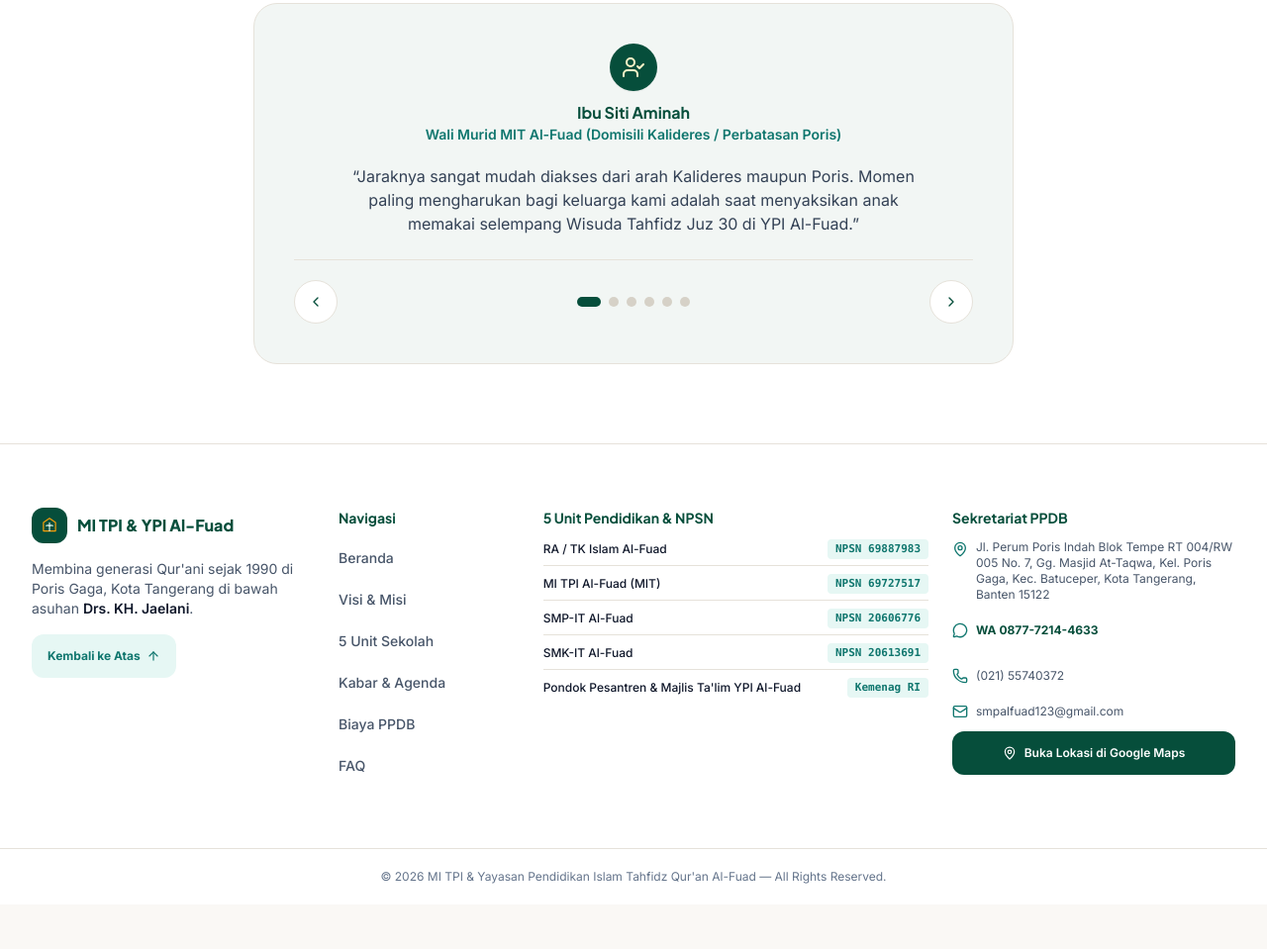
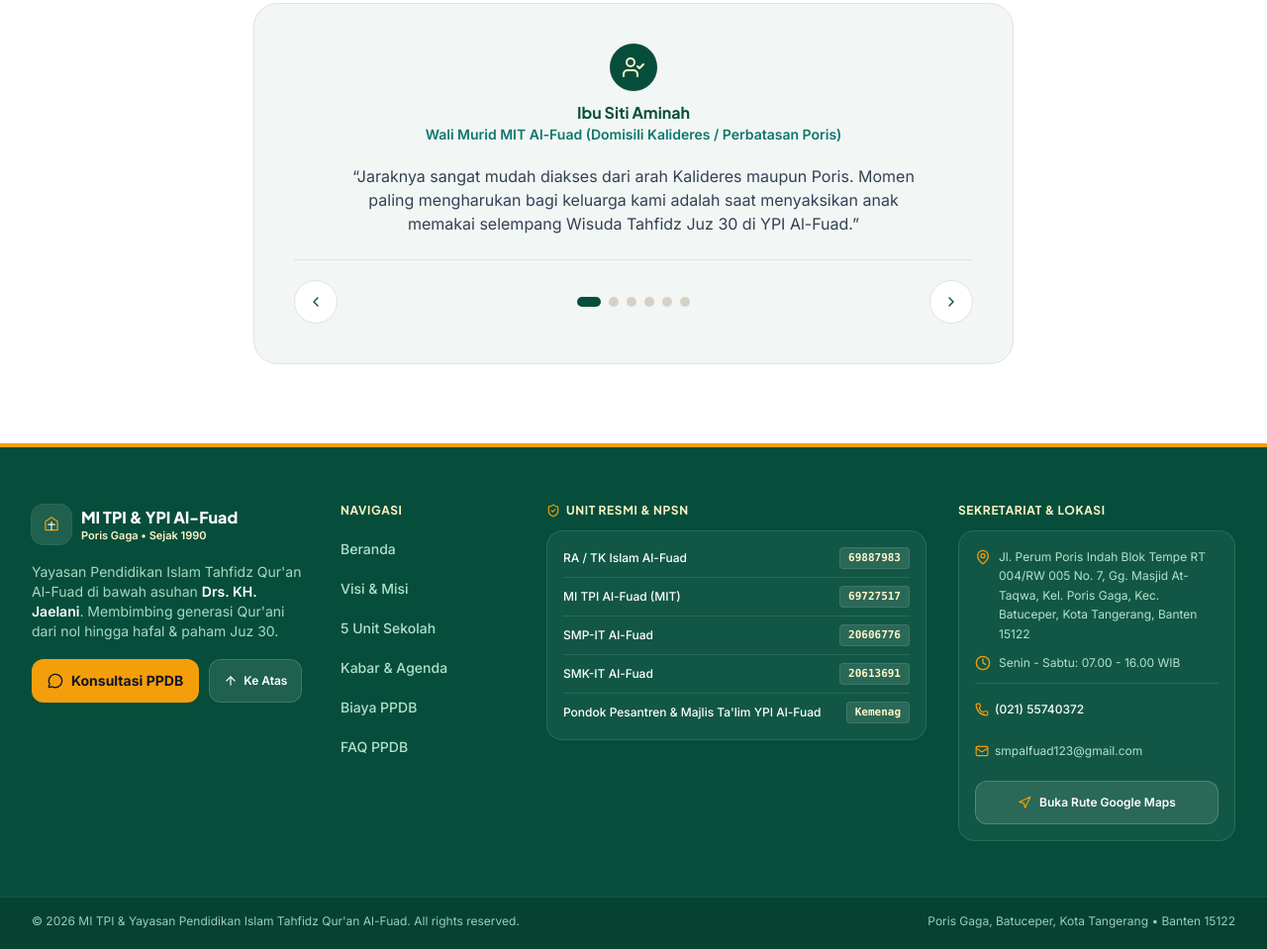
Before and after one commit to abimanyusetiadjie/MI-Al_Fuad, an Astro site: page / in a window 1280 px wide. Shown: the part 6504-7463 px from the top of the page at 99% size. Before the commit the page ends 7418 px from the top, so only its background shows below. Built offline with nearby package versions, Linux system fonts and the light colour scheme; Astro itself is replaced by a stand-in of ours.

Commit message:
refactor(footer): replace white footer with precision 12-col Deep Forest Emerald footer

```diff
--- a/src/components/layout/Footer.astro
+++ b/src/components/layout/Footer.astro
@@ -1,5 +1,5 @@
 ---
-import { ArrowUp, Mail, MapPin, MessageCircle, Phone } from 'lucide-astro';
+import { ArrowUp, Clock, Mail, MapPin, MessageCircle, Navigation, Phone, ShieldCheck } from 'lucide-astro';
 import { SITE_CONFIG } from '@/data/siteConfig';
 import { buildQuickWhatsAppUrl } from '@/utils/whatsapp';
 
@@ -14,19 +14,20 @@ const navLinks = [
   { label: '5 Unit Sekolah', href: `${prefix}#jenjang` },
   { label: 'Kabar & Agenda', href: `${prefix}#kabar` },
   { label: 'Biaya PPDB', href: `${prefix}#biaya-ppdb` },
-  { label: 'FAQ', href: `${prefix}#faq` },
+  { label: 'FAQ PPDB', href: `${prefix}#faq` },
 ] as const;
 ---
 
-<!-- Clean White Footer (100% Centered Single-Column di Mobile persis Mutiara Bangsa, 4-Kolom di Desktop) -->
-<footer id="kontak" class="bg-white border-t border-line-subtle mt-auto text-ink-body">
-  <div class="mx-auto max-w-[1280px] px-4 sm:px-6 lg:px-8 py-12 md:py-16">
-    <div class="grid grid-cols-12 gap-y-10 md:gap-y-8 md:gap-x-6 items-start">
-      <!-- Kolom 1: Logo + Editorial Summary + Back to Top Pill -->
-      <div class="col-span-12 md:col-span-6 lg:col-span-3 flex flex-col items-center md:items-start text-center md:text-left space-y-4">
-        <a href="#top" class="inline-flex items-center gap-2.5">
+<!-- Editorial Deep Emerald Footer (Grid 12-Kolom Presisi di Mobile & Desktop) -->
+<footer id="kontak" class="bg-primary-dark text-emerald-50 border-t-4 border-gold mt-auto">
+  <div class="mx-auto max-w-[1280px] px-4 sm:px-6 lg:px-8 py-10 md:py-14">
+    <div class="grid grid-cols-12 gap-y-8 gap-x-4 sm:gap-x-6 lg:gap-x-8 items-start">
+      <!-- Kolom 1 (Desktop 3 Col, Mobile Full): Brand Identity + Quick Action -->
+      <div class="col-span-12 lg:col-span-3 space-y-4">
+        <div class="flex items-start justify-between gap-3">
+          <a href="#top" class="inline-flex items-center gap-2.5 min-h-[44px]">
             <span
-            class="flex h-9 w-9 shrink-0 items-center justify-center rounded-xl bg-primary-dark text-gold"
+              class="flex h-10 w-10 shrink-0 items-center justify-center rounded-xl bg-white/10 text-gold ring-1 ring-white/15"
               aria-hidden="true"
             >
               <svg viewBox="0 0 36 36" class="h-5 w-5" fill="none" xmlns="http://www.w3.org/2000/svg">
@@ -34,37 +35,65 @@ const navLinks = [
                 <path d="M18 13V28M12 18.5C14.2 17.3 16.3 17.5 18 19C19.7 17.5 21.8 17.3 24 18.5" stroke="#ECFDF5" stroke-width="2" stroke-linecap="round" />
               </svg>
             </span>
-          <span class="font-heading text-base font-extrabold text-primary-dark">
+            <span class="flex flex-col leading-tight">
+              <span class="font-heading text-base font-extrabold text-white">
                 MI TPI &amp; YPI Al-Fuad
+              </span>
+              <span class="text-[11px] font-semibold text-gold-light">
+                Poris Gaga &bull; Sejak {SITE_CONFIG.foundedYear}
+              </span>
             </span>
           </a>
 
-        <p class="max-w-xs text-xs sm:text-sm text-ink-body leading-relaxed">
-          Membina generasi Qur'ani sejak {SITE_CONFIG.foundedYear} di Poris Gaga, Kota Tangerang di bawah asuhan{' '}
-          <strong class="font-semibold text-ink-heading">{SITE_CONFIG.chairman}</strong>.
+          <!-- Tombol Back to Top Ringkas di Kanan Atas Mobile -->
+          <a
+            href="#top"
+            aria-label="Kembali ke atas halaman"
+            class="lg:hidden inline-flex items-center gap-1 min-h-[40px] rounded-xl bg-white/10 hover:bg-white/20 px-3 py-1.5 text-xs font-semibold text-white border border-white/15 transition-colors shrink-0"
+          >
+            <span>Atas</span>
+            <ArrowUp class="h-3.5 w-3.5" aria-hidden="true" />
+          </a>
+        </div>
+
+        <p class="text-xs sm:text-sm text-emerald-100/80 leading-relaxed">
+          {SITE_CONFIG.foundationName} di bawah asuhan{' '}
+          <strong class="font-semibold text-white">{SITE_CONFIG.chairman}</strong>. Membimbing generasi Qur'ani dari nol hingga hafal &amp; paham Juz 30.
         </p>
+
+        <div class="flex flex-wrap items-center gap-2.5 pt-0.5">
+          <a
+            href={quickWaUrl}
+            target="_blank"
+            rel="noopener noreferrer"
+            class="inline-flex items-center gap-2 min-h-[44px] rounded-xl bg-gold hover:bg-gold-hover px-4 py-2 text-xs sm:text-sm font-bold text-ink-heading shadow-sm transition-colors"
+          >
+            <MessageCircle class="h-4 w-4 shrink-0" aria-hidden="true" />
+            <span>Konsultasi PPDB</span>
+          </a>
 
           <a
             href="#top"
-          class="inline-flex items-center gap-1.5 min-h-[44px] rounded-xl bg-accent-surface hover:bg-emerald-100 px-4 py-2 text-xs font-bold text-accent transition-colors"
+            class="hidden lg:inline-flex items-center gap-1.5 min-h-[44px] rounded-xl bg-white/10 hover:bg-white/20 px-3.5 py-2 text-xs font-semibold text-white border border-white/15 transition-colors"
           >
-          <span>Kembali ke Atas</span>
             <ArrowUp class="h-3.5 w-3.5 shrink-0" aria-hidden="true" />
+            <span>Ke Atas</span>
           </a>
         </div>
+      </div>
 
-      <!-- Kolom 2: Navigasi Cepat -->
-      <div class="col-span-12 md:col-span-3 lg:col-span-2 flex flex-col items-center md:items-start text-center md:text-left space-y-3">
-        <h3 class="font-heading text-sm font-bold text-primary-dark">
+      <!-- Kolom 2 (Mobile Full 2-Kolom Kompak, Desktop 2 Col): Navigasi Ringkas -->
+      <div class="col-span-12 sm:col-span-4 lg:col-span-2 space-y-2.5 sm:space-y-3">
+        <h3 class="font-heading text-xs font-bold uppercase tracking-wider text-gold-light">
           Navigasi
         </h3>
-        <ul class="space-y-1 text-xs sm:text-sm">
+        <ul class="grid grid-cols-2 sm:grid-cols-1 gap-x-4 gap-y-0.5 text-xs sm:text-sm">
           {
             navLinks.map((item) => (
               <li>
                 <a
                   href={item.href}
-                  class="inline-flex items-center min-h-[38px] text-ink-body hover:text-accent font-medium transition-colors"
+                  class="inline-flex items-center min-h-[38px] text-emerald-100/85 hover:text-gold-light font-medium transition-colors"
                 >
                   {item.label}
                 </a>
@@ -74,74 +103,84 @@ const navLinks = [
         </ul>
       </div>
 
-      <!-- Kolom 3: Daftar 5 Unit & NPSN Resmi -->
-      <div class="col-span-12 md:col-span-3 lg:col-span-4 flex flex-col items-center md:items-stretch text-center md:text-left space-y-3">
-        <h3 class="font-heading text-sm font-bold text-primary-dark">
-          5 Unit Pendidikan &amp; NPSN
+      <!-- Kolom 3 (Mobile Full Width agar Nama Unit Tidak Terpotong, Desktop 4 Col): Daftar Resmi 5 Unit & NPSN -->
+      <div class="col-span-12 sm:col-span-8 lg:col-span-4 space-y-3">
+        <h3 class="font-heading text-xs font-bold uppercase tracking-wider text-gold-light flex items-center gap-1.5">
+          <ShieldCheck class="h-3.5 w-3.5 text-gold shrink-0" aria-hidden="true" />
+          <span>Unit Resmi &amp; NPSN</span>
         </h3>
-        <ul class="w-full max-w-xs md:max-w-none space-y-2 text-xs">
+        <div class="rounded-2xl bg-white/5 border border-white/10 p-3.5 sm:p-4">
+          <ul class="divide-y divide-white/10 text-xs">
             {
               SITE_CONFIG.units.map((unit) => (
-              <li class="flex flex-col md:flex-row items-center justify-between gap-1 md:gap-2 pb-2 md:pb-1.5 border-b border-line-subtle last:border-b-0 last:pb-0">
-                <span class="font-medium text-ink-heading">{unit.name}</span>
-                <span class="shrink-0 font-mono text-[11px] font-bold text-accent bg-accent-surface px-2 py-0.5 rounded">
-                  {unit.npsn === 'Terdaftar Kemenag' ? 'Kemenag RI' : `NPSN ${unit.npsn}`}
+                <li class="py-2 first:pt-0 last:pb-0 flex items-center justify-between gap-2.5">
+                  <span class="font-medium text-white leading-snug">{unit.name}</span>
+                  <span class="shrink-0 font-mono text-[11px] font-bold text-gold-light bg-white/10 px-2 py-0.5 rounded border border-white/10">
+                    {unit.npsn === 'Terdaftar Kemenag' ? 'Kemenag' : unit.npsn}
                   </span>
                 </li>
               ))
             }
           </ul>
         </div>
+      </div>
 
-      <!-- Kolom 4: Alamat & Kontak Sekretariat -->
-      <div class="col-span-12 md:col-span-6 lg:col-span-3 flex flex-col items-center md:items-start text-center md:text-left space-y-3">
-        <h3 class="font-heading text-sm font-bold text-primary-dark">
-          Sekretariat PPDB
+      <!-- Kolom 4 (Desktop 3 Col, Mobile Full): Kartu Sekretariat & Peta Lokasi -->
+      <div class="col-span-12 lg:col-span-3 space-y-3">
+        <h3 class="font-heading text-xs font-bold uppercase tracking-wider text-gold-light">
+          Sekretariat &amp; Lokasi
         </h3>
-        <address class="not-italic space-y-2.5 text-xs text-ink-body flex flex-col items-center md:items-start">
-          <p class="max-w-xs flex flex-col md:flex-row items-center md:items-start gap-1 md:gap-2">
-            <MapPin class="h-4 w-4 text-accent shrink-0 md:mt-0.5" aria-hidden="true" />
+        <div class="rounded-2xl bg-white/5 border border-white/10 p-4 space-y-3 text-xs text-emerald-100/85">
+          <p class="flex items-start gap-2 leading-relaxed">
+            <MapPin class="h-4 w-4 text-gold shrink-0 mt-0.5" aria-hidden="true" />
             <span>{SITE_CONFIG.address.fullAddress}</span>
           </p>
+
           <p class="flex items-center gap-2">
-            <MessageCircle class="h-4 w-4 text-accent shrink-0" aria-hidden="true" />
+            <Clock class="h-4 w-4 text-gold shrink-0" aria-hidden="true" />
+            <span>{SITE_CONFIG.contact.operatingHours}</span>
+          </p>
+
+          <div class="pt-2 border-t border-white/10 flex flex-wrap items-center gap-x-4 gap-y-1.5">
             <a
-              href={quickWaUrl}
-              target="_blank"
-              rel="noopener noreferrer"
-              class="font-bold text-primary-dark hover:underline min-h-[36px] inline-flex items-center"
+              href="tel:+622155740372"
+              class="inline-flex items-center gap-1.5 min-h-[36px] text-white hover:text-gold-light font-medium transition-colors"
             >
-              WA {SITE_CONFIG.contact.whatsappDisplay}
+              <Phone class="h-3.5 w-3.5 text-gold shrink-0" aria-hidden="true" />
+              <span>{SITE_CONFIG.contact.phoneOffice1}</span>
             </a>
-          </p>
-          <p class="flex items-center gap-2">
-            <Phone class="h-4 w-4 text-accent shrink-0" aria-hidden="true" />
-            <a href="tel:+622155740372" class="hover:text-primary-dark min-h-[36px] inline-flex items-center">
-              {SITE_CONFIG.contact.phoneOffice1}
+            <a
+              href={`mailto:${SITE_CONFIG.contact.email}`}
+              class="inline-flex items-center gap-1.5 min-h-[36px] text-emerald-100/85 hover:text-gold-light transition-colors break-all"
+            >
+              <Mail class="h-3.5 w-3.5 text-gold shrink-0" aria-hidden="true" />
+              <span>{SITE_CONFIG.contact.email}</span>
             </a>
-          </p>
-          <p class="flex flex-col md:flex-row items-center gap-1 md:gap-2">
-            <Mail class="h-4 w-4 text-accent shrink-0" aria-hidden="true" />
-            <a href={`mailto:${SITE_CONFIG.contact.email}`} class="hover:text-primary-dark break-all">
-              {SITE_CONFIG.contact.email}
-            </a>
-          </p>
-        </address>
+          </div>
 
           <a
             href={SITE_CONFIG.address.googleMapsUrl}
             target="_blank"
             rel="noopener noreferrer"
-          class="inline-flex w-full max-w-xs md:max-w-none items-center justify-center gap-2 min-h-[44px] rounded-xl bg-primary-dark hover:bg-primary px-4 py-2 text-xs font-semibold text-white transition-colors"
+            class="inline-flex w-full items-center justify-center gap-2 min-h-[44px] rounded-xl bg-white/10 hover:bg-white/20 border border-white/20 px-3.5 py-2 text-xs font-semibold text-white transition-colors"
           >
-          <MapPin class="h-3.5 w-3.5 shrink-0" aria-hidden="true" />
-          <span>Buka Lokasi di Google Maps</span>
+            <Navigation class="h-3.5 w-3.5 text-gold shrink-0" aria-hidden="true" />
+            <span>Buka Rute Google Maps</span>
           </a>
         </div>
       </div>
     </div>
+  </div>
 
-  <div class="border-t border-line-subtle py-5 px-4 text-center text-xs text-ink-caption">
-    &copy; {currentYear} MI TPI &amp; {SITE_CONFIG.foundationName} &mdash; All Rights Reserved.
+  <!-- Bottom Legal Bar (Extra bottom padding di Mobile agar tidak tertutup FAB WhatsApp) -->
+  <div class="border-t border-white/10 bg-black/15">
+    <div class="mx-auto max-w-[1280px] px-4 sm:px-6 lg:px-8 pt-4 pb-20 sm:pb-5 flex flex-col sm:flex-row items-center justify-between gap-2 text-[11px] sm:text-xs text-emerald-100/75 text-center sm:text-left">
+      <p>
+        &copy; {currentYear} MI TPI &amp; {SITE_CONFIG.foundationName}. All rights reserved.
+      </p>
+      <p>
+        Poris Gaga, Batuceper, Kota Tangerang &bull; Banten {SITE_CONFIG.address.postalCode}
+      </p>
+    </div>
   </div>
 </footer>
```
Lines whose indentation alone changed are shown as unchanged.
